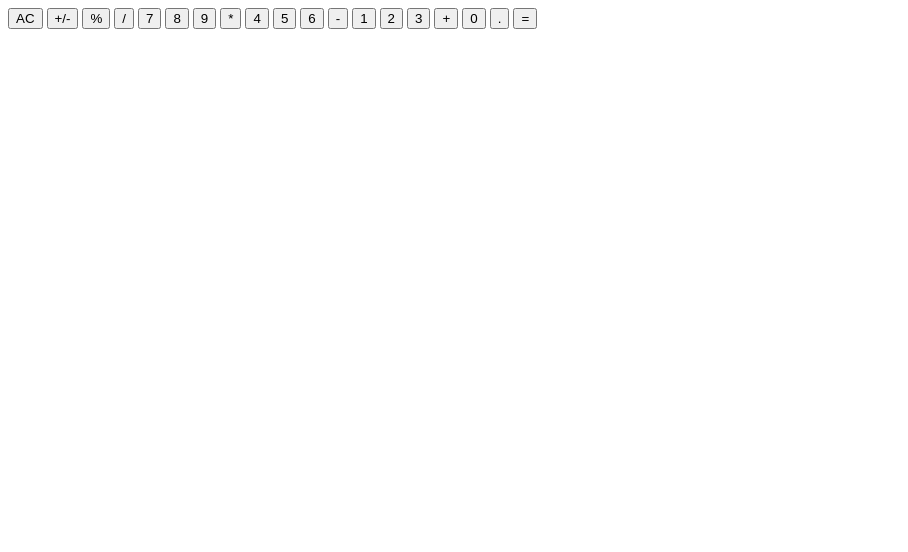
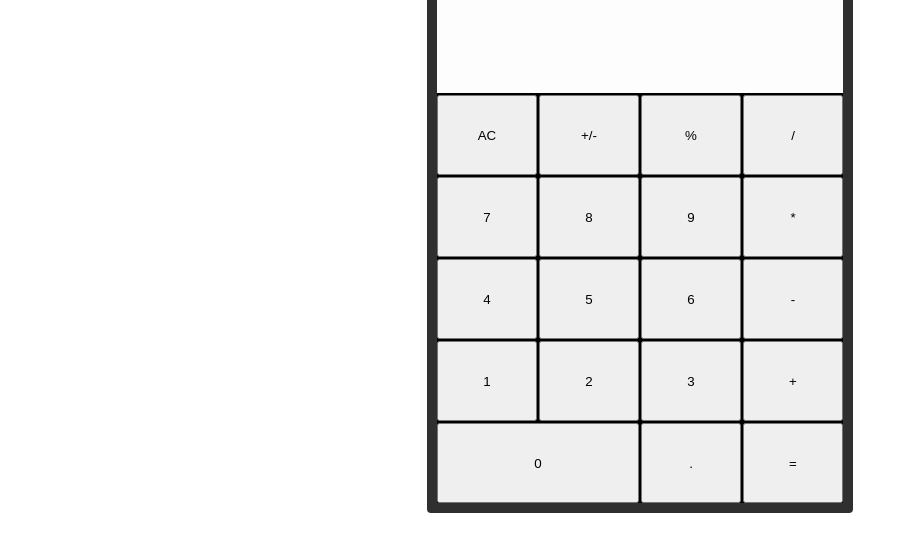
Before and after one commit to Tunecodes/calculator-odin, a plain HTML site: page index.html in a window 1280 px wide. Shown: the whole page, without its empty margins (0-908 px from the left). Drawn offline with Linux system fonts and the light colour scheme.

Commit message:
format into grid

```diff
--- a/index.html
+++ b/index.html
@@ -1,15 +1,15 @@
 <!DOCTYPE html>
 <html lang="en">
   <head>
-    <meta charset="UTF-8">
-    <meta name="viewport" content="width=device-width, initial-scale=1.0">
+    <meta charset="UTF-8" />
+    <meta name="viewport" content="width=device-width, initial-scale=1.0" />
     <title>Calculator</title>
-    <link rel="stylesheet" href="style.css">
+    <link rel="stylesheet" href="style.css" />
   </head>
   <body>
+    <main id="cal">
     <div id="container">
       <div id="display"></div>
-        <div id="btCon">
       <button>AC</button>
       <button>+/-</button>
       <button>%</button>
@@ -26,14 +26,12 @@
       <button>2</button>
       <button>3</button>
       <button>+</button>
-            <button>0</button>
+      <button id="zero">0</button>
       <button>.</button>
       <button>=</button>
     </div>
-    </div>
-
+  </main>
 
     <script src="script.js"></script>
-
   </body>
 </html>
--- a/style.css
+++ b/style.css
@@ -1,7 +1,29 @@
+main {
+    display: flex;
+    justify-content: center;
+    align-items: center;
+    height: 60vh;
+}
+
 #container {
+    background-color: black;
+    border: 10px solid rgba(47, 47, 47, 1);
+    border-radius: 4px;
+    display: grid;
+    grid-template-columns: repeat(4, 100px);
+    grid-template-rows: minmax(100px, auto) repeat(5, 80px);
+    gap: 2px;
 
 }
 
-button{
+
+
+#display {
+    grid-column: 1 / -1;
+   background-color: rgb(253, 253, 253);
+}
+
+#zero {
+    grid-column: span 2;
 
 }
```
Lines whose indentation alone changed are shown as unchanged.
